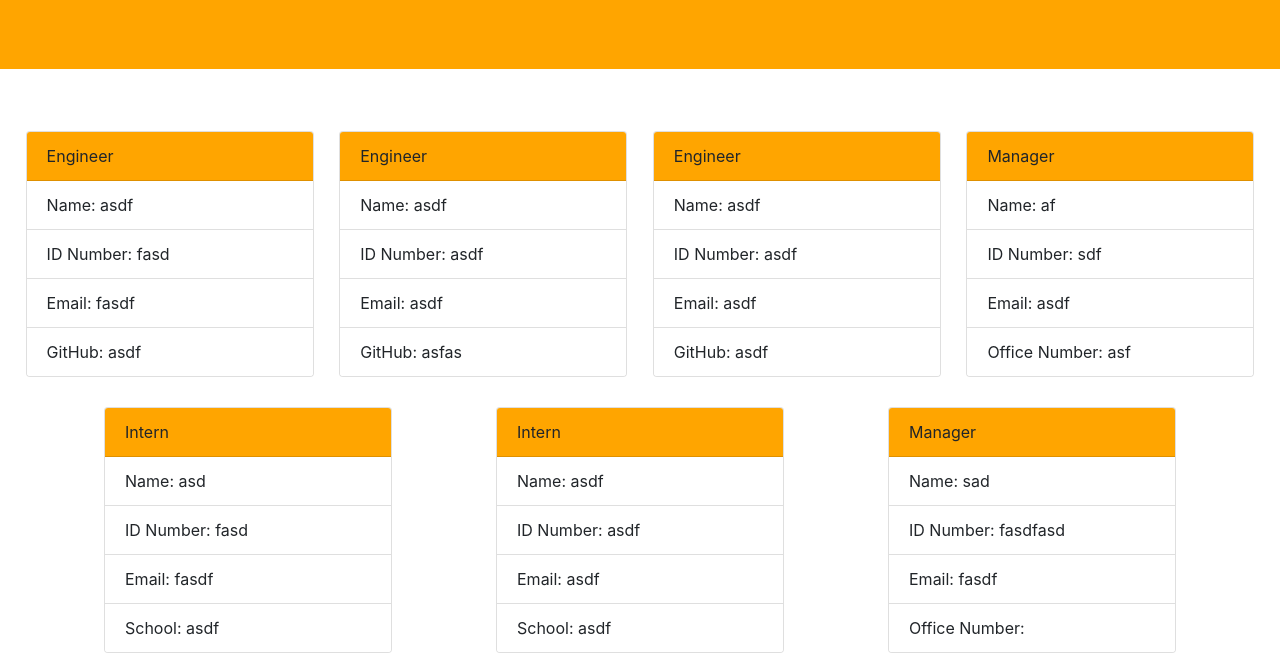
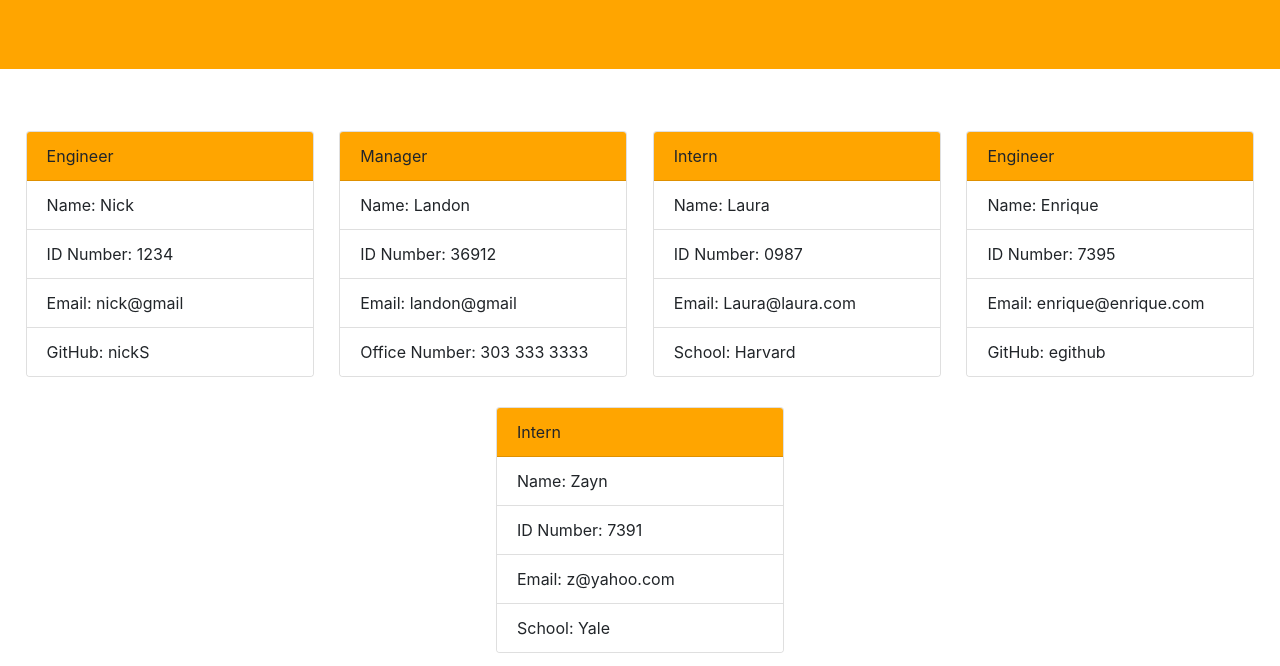
Before and after one commit to strong-one/Strongs-Team-Profile-Generator, a website: page index.html in a window 1280 px wide. Shown: the part 134-800 px from the top of the page. Drawn offline with nearby package versions, Linux system fonts and the light colour scheme.

Commit message:
updated index.js

```diff
--- a/index.html
+++ b/index.html
@@ -26,70 +26,50 @@
   <div class="card" style="width: 18rem">
     <div class="card-header"> Engineer </div>
     <ul class="list-group list-group-flush">
-      <li class="list-group-item"> Name: asdf</li>
-      <li class="list-group-item"> ID Number: fasd</li>
-      <li class="list-group-item"> Email: fasdf</li>
-      <li class="list-group-item"> GitHub: asdf</li>
+      <li class="list-group-item"> Name: Nick</li>
+      <li class="list-group-item"> ID Number: 1234</li>
+      <li class="list-group-item"> Email: nick@gmail</li>
+      <li class="list-group-item"> GitHub: nickS</li>
+    </ul>
+  </div>
+
+  <div class="card" style="width: 18rem">
+    <div class="card-header"> Manager </div>
+    <ul class="list-group list-group-flush">
+      <li class="list-group-item"> Name: Landon</li>
+      <li class="list-group-item"> ID Number: 36912</li>
+      <li class="list-group-item"> Email: landon@gmail</li>
+      <li class="list-group-item"> Office Number: 303 333 3333</li>
+    </ul>
+  </div>
+
+  <div class="card" style="width: 18rem">
+    <div class="card-header"> Intern </div>
+    <ul class="list-group list-group-flush">
+      <li class="list-group-item"> Name: Laura</li>
+      <li class="list-group-item"> ID Number: 0987</li>
+      <li class="list-group-item"> Email: Laura@laura.com</li>
+      <li class="list-group-item"> School: Harvard</li>
     </ul>
   </div>
 
   <div class="card" style="width: 18rem">
     <div class="card-header"> Engineer </div>
     <ul class="list-group list-group-flush">
-      <li class="list-group-item"> Name: asdf</li>
-      <li class="list-group-item"> ID Number: asdf</li>
-      <li class="list-group-item"> Email: asdf</li>
-      <li class="list-group-item"> GitHub: asfas</li>
-    </ul>
-  </div>
-
-  <div class="card" style="width: 18rem">
-    <div class="card-header"> Engineer </div>
-    <ul class="list-group list-group-flush">
-      <li class="list-group-item"> Name: asdf</li>
-      <li class="list-group-item"> ID Number: asdf</li>
-      <li class="list-group-item"> Email: asdf</li>
-      <li class="list-group-item"> GitHub: asdf</li>
-    </ul>
-  </div>
-
-  <div class="card" style="width: 18rem">
-    <div class="card-header"> Manager </div>
-    <ul class="list-group list-group-flush">
-      <li class="list-group-item"> Name: af</li>
-      <li class="list-group-item"> ID Number: sdf</li>
-      <li class="list-group-item"> Email: asdf</li>
-      <li class="list-group-item"> Office Number: asf</li>
+      <li class="list-group-item"> Name: Enrique</li>
+      <li class="list-group-item"> ID Number: 7395</li>
+      <li class="list-group-item"> Email: enrique@enrique.com</li>
+      <li class="list-group-item"> GitHub: egithub</li>
     </ul>
   </div>
 
   <div class="card" style="width: 18rem">
     <div class="card-header"> Intern </div>
     <ul class="list-group list-group-flush">
-      <li class="list-group-item"> Name: asd</li>
-      <li class="list-group-item"> ID Number: fasd</li>
-      <li class="list-group-item"> Email: fasdf</li>
-      <li class="list-group-item"> School: asdf</li>
-    </ul>
-  </div>
-
-  <div class="card" style="width: 18rem">
-    <div class="card-header"> Intern </div>
-    <ul class="list-group list-group-flush">
-      <li class="list-group-item"> Name: asdf</li>
-      <li class="list-group-item"> ID Number: asdf</li>
-      <li class="list-group-item"> Email: asdf</li>
-      <li class="list-group-item"> School: asdf</li>
-    </ul>
-  </div>
-
-  <div class="card" style="width: 18rem">
-    <div class="card-header"> Manager </div>
-    <ul class="list-group list-group-flush">
-      <li class="list-group-item"> Name: sad</li>
-      <li class="list-group-item"> ID Number: fasdfasd</li>
-      <li class="list-group-item"> Email: fasdf</li>
-      <li class="list-group-item"> Office Number: </li>
+      <li class="list-group-item"> Name: Zayn</li>
+      <li class="list-group-item"> ID Number: 7391</li>
+      <li class="list-group-item"> Email: z@yahoo.com</li>
+      <li class="list-group-item"> School: Yale</li>
     </ul>
   </div>
 
--- a/index.js
+++ b/index.js
@@ -92,6 +92,7 @@ const createManager = () => {
     //push the instacne of Manager into teams array
     team.push(newManager);
     //Add more?
+
     addMore();
   });
 };
@@ -173,7 +174,6 @@ const buildTeam = () => {
 
 // use templates to generate to page
 const generateManager = function (member) {
-  //data = JSON.parse(manager);
   const manager = `
   <div class="card" style="width: 18rem">
     <div class="card-header"> Manager </div>
```
